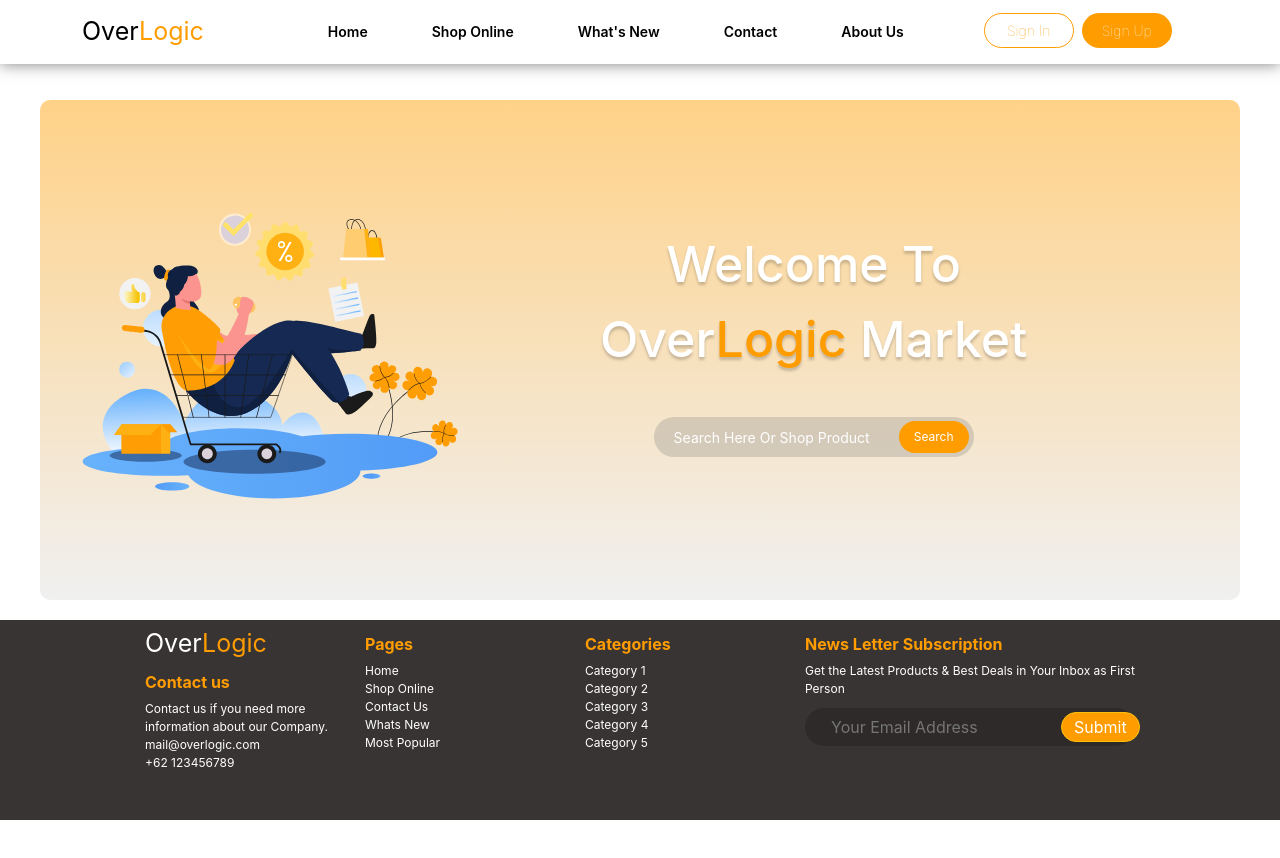
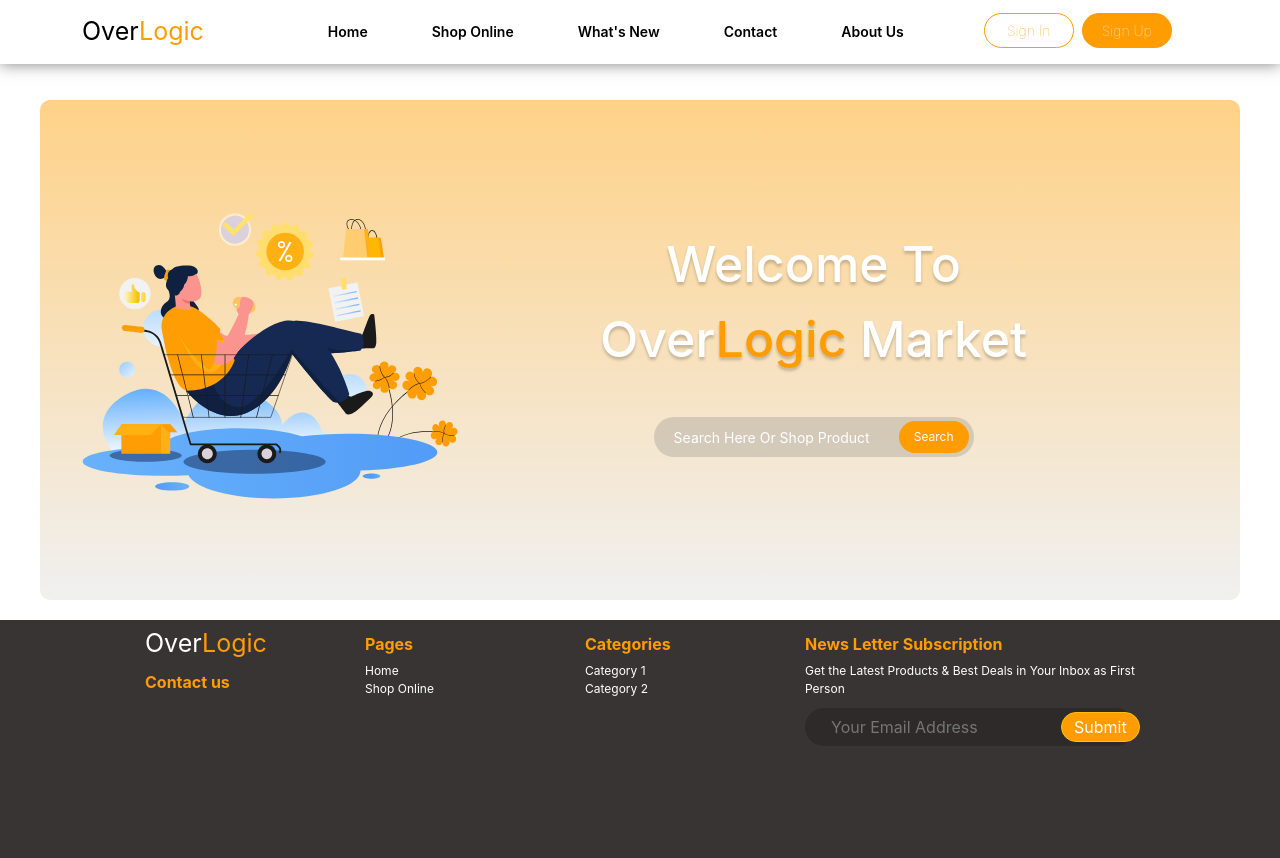
Before and after one commit to FJR-Overlogic/nextts-ovlomarket, a Next.js app: page / in a window 1280 px wide. Shown: the top 858 px of the page. Before the commit the page ends 820 px from the top, so only its background shows below. Built offline with nearby package versions, Linux system fonts and the light colour scheme.

Commit message:
create footer animation and hover

```diff
--- a/src/components/elements/footer/footer.module.css
+++ b/src/components/elements/footer/footer.module.css
@@ -2,7 +2,7 @@
     margin-top: 20px;
     background-color: #393434;
     width: 100%;
-    height: 200px;
+    height: 260px;
     padding-left: 10%;
     padding-right: 10%;
 }
--- a/src/components/elements/footer/footer.tsx
+++ b/src/components/elements/footer/footer.tsx
@@ -3,7 +3,7 @@ import styles from "./footer.module.css";
 
 export default function Footer() {
   return (
-    <div className={`${styles["footer"]}`}>
+    <div className={`${styles["footer"]}`} data-aos="fade-up" data-aos-anchor-placement="center-bottom">
       <div className={`container ${styles["footer-container"]}`}>
         <div className={`${styles["footer-section"]}`}>
           <div className="navbar-brand" style={{ fontSize: "25px", color:"#FFFF" }}>Over<span style={{ color: "#ff9c00" }}>Logic</span>
--- /dev/null
+++ b/src/components/elements/footerSection/footerSection.module.css
@@ -0,0 +1,9 @@
+.footer_links {
+    color: #FFF;
+    transition: all 0.4s ease;
+}
+
+.footer_links:hover{
+    color: #ff9c00;
+    padding-left: 3px;
+}
--- a/src/components/elements/footerSection/footerSection.tsx
+++ b/src/components/elements/footerSection/footerSection.tsx
@@ -1,17 +1,19 @@
+import styles from "./footerSection.module.css"
+
 export default function FooterSection(props) {
     return (
         <>
-            <div style={{marginTop:"10px", marginBottom:"10px"}}>
+            <div style={{marginTop:"10px", marginBottom:"10px"}} className={`${styles["footersection"]}`}>
                 <h6 style={{ color: "#ff9c00" }} className="fw-bold">{props.title}</h6>
                 <div style={{display:"flex", flexDirection:"column"}}>
-                    <a href="#!"  style={{fontSize:"12px", cursor:"pointer", textDecoration:"none"}} className="text-white">{props.links_a}</a>
-                    <a href="#!"  style={{fontSize:"12px", cursor:"pointer", textDecoration:"none"}} className="text-white">{props.links_b}</a>
-                    <a href="#!"  style={{fontSize:"12px", cursor:"pointer", textDecoration:"none"}} className="text-white">{props.links_c}</a>
-                    <a href="#!"  style={{fontSize:"12px", cursor:"pointer", textDecoration:"none"}} className="text-white">{props.links_d}</a>
-                    <a href="#!"  style={{fontSize:"12px", cursor:"pointer", textDecoration:"none"}} className="text-white">{props.links_e}</a>
-                    <a href="#!"  style={{fontSize:"12px", cursor:"pointer", textDecoration:"none"}} className="text-white">{props.links_g}</a>
-                    <a href="#!"  style={{fontSize:"12px", cursor:"pointer", textDecoration:"none"}} className="text-white">{props.links_h}</a>
-                    <a href="#!"  style={{fontSize:"12px", cursor:"pointer", textDecoration:"none"}} className="text-white">{props.links_i}</a>
+                    <a href="#!"  style={{fontSize:"12px", cursor:"pointer", textDecoration:"none"}} className={`text white ${styles["footer_links"]}`} data-aos="fade-left">{props.links_a}</a>
+                    <a href="#!"  style={{fontSize:"12px", cursor:"pointer", textDecoration:"none"}} className={`text white ${styles["footer_links"]}`} data-aos="fade-left">{props.links_b}</a>
+                    <a href="#!"  style={{fontSize:"12px", cursor:"pointer", textDecoration:"none"}} className={`text white ${styles["footer_links"]}`} data-aos="fade-left">{props.links_c}</a>
+                    <a href="#!"  style={{fontSize:"12px", cursor:"pointer", textDecoration:"none"}} className={`text white ${styles["footer_links"]}`} data-aos="fade-left">{props.links_d}</a>
+                    <a href="#!"  style={{fontSize:"12px", cursor:"pointer", textDecoration:"none"}} className={`text white ${styles["footer_links"]}`} data-aos="fade-left">{props.links_e}</a>
+                    <a href="#!"  style={{fontSize:"12px", cursor:"pointer", textDecoration:"none"}} className={`text white ${styles["footer_links"]}`} data-aos="fade-left">{props.links_g}</a>
+                    <a href="#!"  style={{fontSize:"12px", cursor:"pointer", textDecoration:"none"}} className={`text white ${styles["footer_links"]}`} data-aos="fade-left">{props.links_h}</a>
+                    <a href="#!"  style={{fontSize:"12px", cursor:"pointer", textDecoration:"none"}} className={`text white ${styles["footer_links"]}`} data-aos="fade-left">{props.links_i}</a>
                 </div>
             </div>
         </>
```
